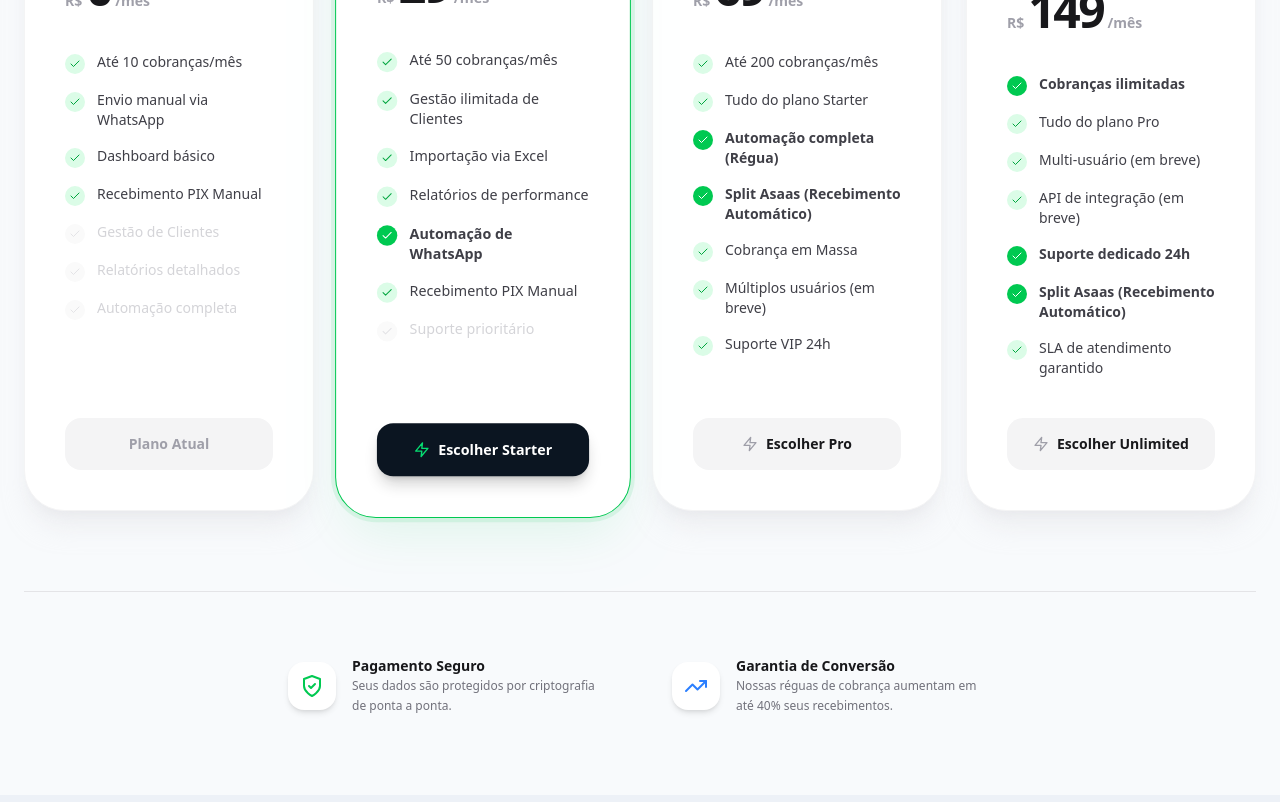
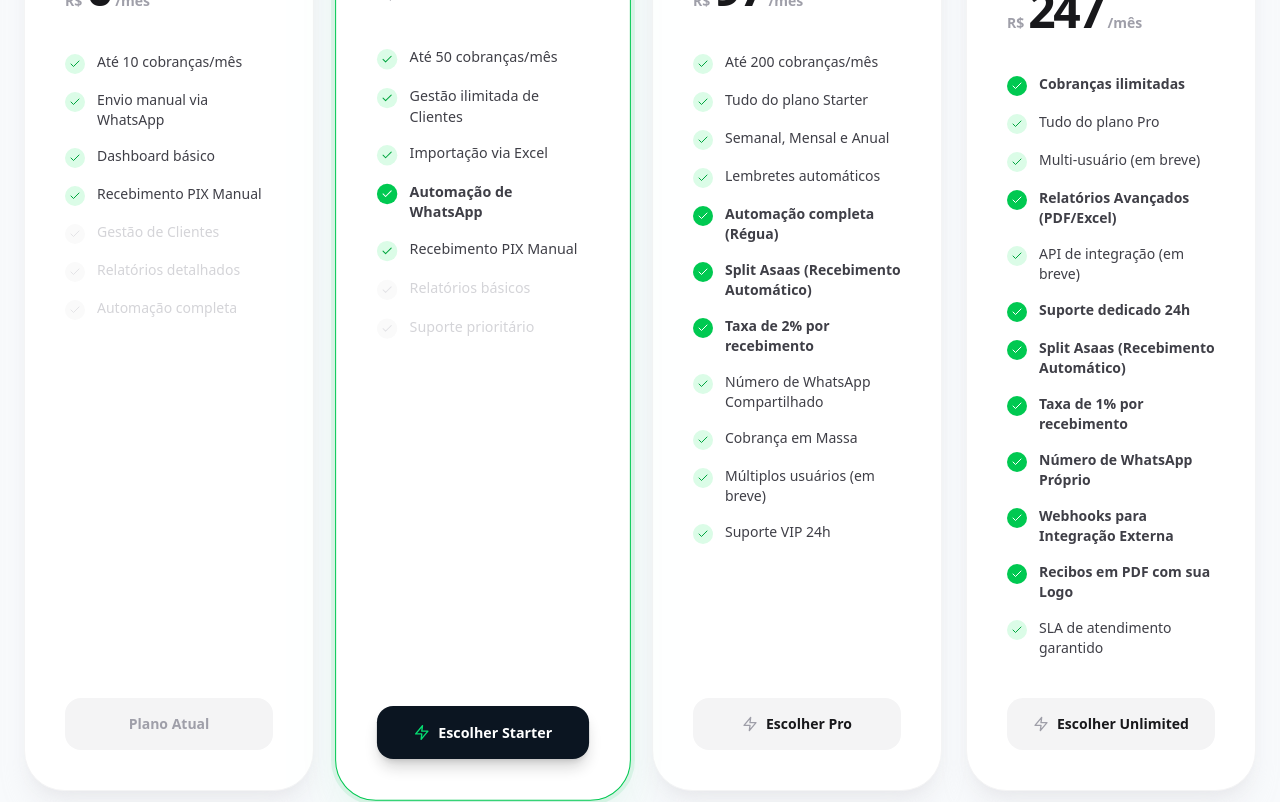
Before and after one commit to hugoemannuel/RecebeFacil-front, a Next.js app: page /planos in a window 1280 px wide. Shown: the part 740-1542 px from the top of the page. Built offline with nearby package versions, Linux system fonts and the light colour scheme; no server answers.

Commit message:
feat: add plans page, upgrade modal, and finance report pages for statements and withdrawals

```diff
--- a/app/planos/page.tsx
+++ b/app/planos/page.tsx
@@ -57,16 +57,16 @@ const PLANS: Plan[] = [
     id: 'STARTER',
     name: 'Starter',
     description: 'Ideal para profissionais autônomos em crescimento.',
-    monthlyPrice: 29,
-    yearlyPrice: 278,
+    monthlyPrice: 67,
+    yearlyPrice: 670,
     highlight: true,
     features: [
       { text: 'Até 50 cobranças/mês', included: true },
       { text: 'Gestão ilimitada de Clientes', included: true },
       { text: 'Importação via Excel', included: true },
-      { text: 'Relatórios de performance', included: true },
       { text: 'Automação de WhatsApp', included: true, premium: true },
       { text: 'Recebimento PIX Manual', included: true },
+      { text: 'Relatórios básicos', included: false },
       { text: 'Suporte prioritário', included: false },
     ],
     buttonText: 'Escolher Starter',
@@ -75,13 +75,17 @@ const PLANS: Plan[] = [
     id: 'PRO',
     name: 'Pro',
     description: 'Poder total para clínicas e negócios escaláveis.',
-    monthlyPrice: 69,
-    yearlyPrice: 662,
+    monthlyPrice: 97,
+    yearlyPrice: 970,
     features: [
       { text: 'Até 200 cobranças/mês', included: true },
       { text: 'Tudo do plano Starter', included: true },
+      { text: 'Semanal, Mensal e Anual', included: true },
+      { text: 'Lembretes automáticos', included: true },
       { text: 'Automação completa (Régua)', included: true, premium: true },
       { text: 'Split Asaas (Recebimento Automático)', included: true, premium: true },
+      { text: 'Taxa de 2% por recebimento', included: true, premium: true },
+      { text: 'Número de WhatsApp Compartilhado', included: true },
       { text: 'Cobrança em Massa', included: true },
       { text: 'Múltiplos usuários (em breve)', included: true },
       { text: 'Suporte VIP 24h', included: true },
@@ -92,15 +96,20 @@ const PLANS: Plan[] = [
     id: 'UNLIMITED',
     name: 'Unlimited',
     description: 'Para empresas que precisam de poder total sem nenhum limite.',
-    monthlyPrice: 149,
-    yearlyPrice: 1430,
+    monthlyPrice: 247,
+    yearlyPrice: 2470,
     features: [
       { text: 'Cobranças ilimitadas', included: true, premium: true },
       { text: 'Tudo do plano Pro', included: true },
       { text: 'Multi-usuário (em breve)', included: true },
+      { text: 'Relatórios Avançados (PDF/Excel)', included: true, premium: true },
       { text: 'API de integração (em breve)', included: true },
       { text: 'Suporte dedicado 24h', included: true, premium: true },
       { text: 'Split Asaas (Recebimento Automático)', included: true, premium: true },
+      { text: 'Taxa de 1% por recebimento', included: true, premium: true },
+      { text: 'Número de WhatsApp Próprio', included: true, premium: true },
+      { text: 'Webhooks para Integração Externa', included: true, premium: true },
+      { text: 'Recibos em PDF com sua Logo', included: true, premium: true },
       { text: 'SLA de atendimento garantido', included: true },
     ],
     buttonText: 'Escolher Unlimited',
--- a/components/ui/UpgradeModal.tsx
+++ b/components/ui/UpgradeModal.tsx
@@ -11,7 +11,7 @@ interface UpgradeModalProps {
 
 const MODULE_LABELS: Record<string, { label: string; requiredPlan: string }> = {
   CLIENTS: { label: 'Gerenciar Clientes', requiredPlan: 'STARTER' },
-  REPORTS: { label: 'Relatórios Detalhados', requiredPlan: 'STARTER' },
+  REPORTS: { label: 'Relatórios Detalhados', requiredPlan: 'UNLIMITED' },
   EXCEL_IMPORT: { label: 'Importação via Excel', requiredPlan: 'STARTER' },
   LIMIT_REACHED: { label: 'Limite de cobranças atingido', requiredPlan: 'STARTER' },
   RECURRENCE: { label: 'Regras de Recorrência', requiredPlan: 'PRO' },
```
Also changed, not shown: app/dashboard/financeiro/extrato/page.tsx (line endings or trailing spaces), app/dashboard/financeiro/saques/page.tsx (line endings or trailing spaces).
